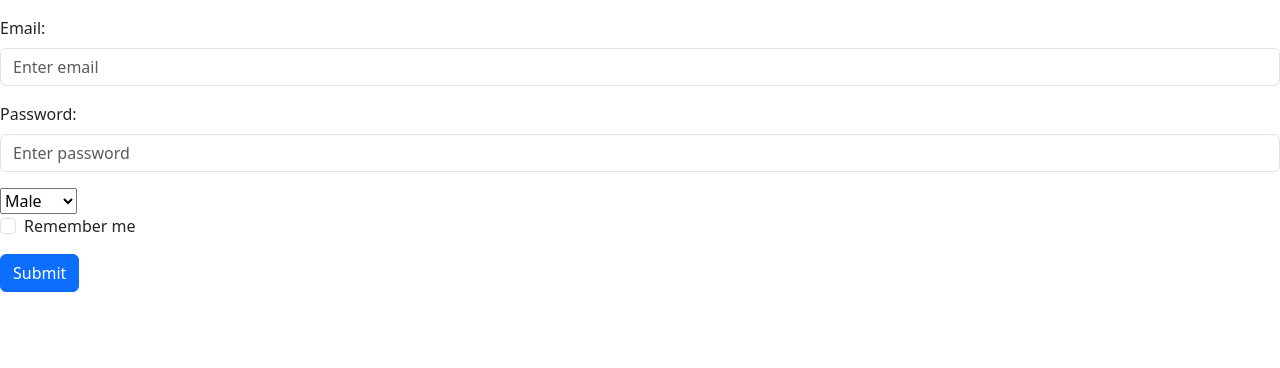
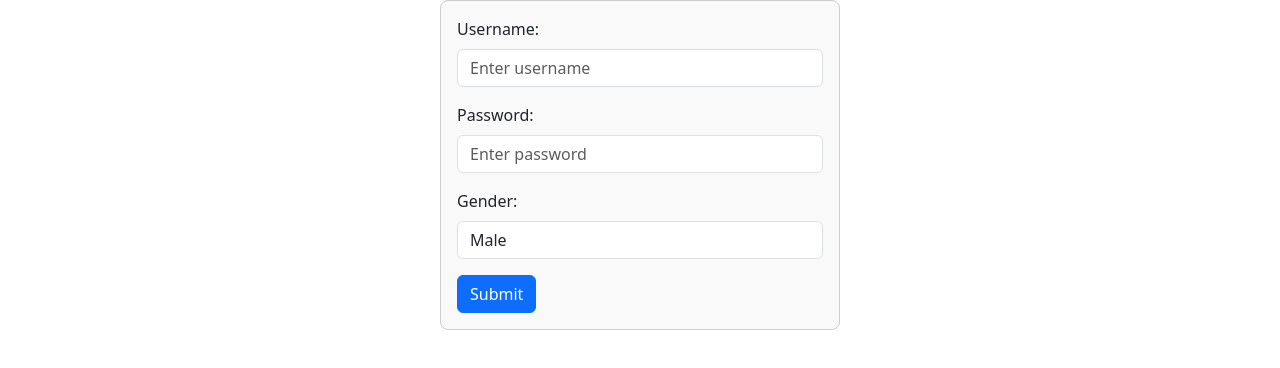
Before and after one commit to saiDev1999/3R_React_Class, a React (Create React App) app: page / in a window 1280 px wide. Shown: the top 368 px of the page. Built offline with nearby package versions, Linux system fonts and the light colour scheme.

Commit message:
Controlled components in react

```diff
--- a/src/App.js
+++ b/src/App.js
@@ -11,6 +11,7 @@ import UnmountingPhase from "./components/unmounting/parent.js";
 import CircleGenerator from "./components/circleGenerate/circle-generator.js";
 import ProfileComponent from "./components/profile/profile.js";
 import UncontrolledForm from "./components/forms/uncontrolled.js";
+import ControlledComponents from "./components/forms/controlled.js";
 
 function Hello() {
   const teams = [
@@ -33,7 +34,8 @@ function Hello() {
 
   return (
     <>
-      <UncontrolledForm />
+      {/* <UncontrolledForm /> */}
+      <ControlledComponents />
     </>
   );
 }
--- /dev/null
+++ b/src/components/forms/controlled.js
@@ -0,0 +1,144 @@
+import React, { useState } from "react";
+import "./styles.css"; // Import the CSS file
+
+function ControlledComponents() {
+  const [username, setUsername] = useState("");
+  const [password, setPassword] = useState("");
+  const [gender, setGender] = useState("Male");
+  const [loginSuccess, setLoginSuccess] = useState(false);
+
+  const [formErrors, setFormErrors] = useState({
+    usernameError: null,
+    passwordError: null,
+    genderError: null,
+  });
+
+  const userNameHandler = (event) => {
+    const userEnteredUsername = event.target.value;
+    setUsername(userEnteredUsername);
+
+    // Validation for username
+    const usernameRegex = /^[a-z]/;
+    const testCasePassed = usernameRegex.test(userEnteredUsername);
+
+    if (testCasePassed) {
+      setFormErrors({ ...formErrors, usernameError: null });
+    } else {
+      setFormErrors({
+        ...formErrors,
+        usernameError:
+          "Username must be at least 3 characters long and contain only letters and numbers",
+      });
+    }
+  };
+
+  const passwordHandler = (event) => {
+    const userEnteredPassword = event.target.value;
+    setPassword(userEnteredPassword);
+
+    const testCasePassed = userEnteredPassword.length <= 10;
+    if (testCasePassed) {
+      setFormErrors({ ...formErrors, passwordError: null });
+    } else {
+      setFormErrors({
+        ...formErrors,
+        passwordError: "Password must be 10 characters or less",
+      });
+    }
+  };
+
+  const genderHandler = (event) => {
+    const userEnteredGender = event.target.value;
+    setGender(userEnteredGender);
+  };
+
+  const handleSubmit = (event) => {
+    event.preventDefault();
+    clientPostServer();
+  };
+
+  const clientPostServer = () => {
+    fetch("https://dummyjson.com/auth/login", {
+      method: "POST",
+      headers: { "Content-Type": "application/json" },
+      body: JSON.stringify({
+        username: username,
+        password: password,
+        expiresInMins: 30, // optional, defaults to 60
+      }),
+    })
+      .then((res) => res.json())
+      .then((response) => {
+        if (response.message) {
+          setLoginSuccess(false);
+        } else {
+          setLoginSuccess(true);
+        }
+      });
+  };
+
+  return (
+    <form onSubmit={handleSubmit} className="form-container">
+      <div className="form-group">
+        <label htmlFor="username" className="form-label">
+          Username:
+        </label>
+        <input
+          type="text"
+          className={`form-control ${
+            formErrors.usernameError ? "is-invalid" : ""
+          }`}
+          id="username"
+          placeholder="Enter username"
+          name="username"
+          value={username}
+          onChange={userNameHandler}
+        />
+        {formErrors.usernameError && (
+          <div className="invalid-feedback">{formErrors.usernameError}</div>
+        )}
+      </div>
+      <div className="form-group">
+        <label htmlFor="pwd" className="form-label">
+          Password:
+        </label>
+        <input
+          type="password"
+          className={`form-control ${
+            formErrors.passwordError ? "is-invalid" : ""
+          }`}
+          id="pwd"
+          placeholder="Enter password"
+          name="pswd"
+          value={password}
+          onChange={passwordHandler}
+        />
+        {formErrors.passwordError && (
+          <div className="invalid-feedback">{formErrors.passwordError}</div>
+        )}
+      </div>
+      <div className="form-group">
+        <label htmlFor="gender" className="form-label">
+          Gender:
+        </label>
+        <select
+          value={gender}
+          onChange={genderHandler}
+          className="form-control"
+          id="gender"
+        >
+          <option value="Male">Male</option>
+          <option value="Female">Female</option>
+        </select>
+      </div>
+      {!formErrors.usernameError && !formErrors.passwordError && (
+        <button type="submit" className="btn btn-primary">
+          Submit
+        </button>
+      )}
+      {loginSuccess && <h2 className="success-message">Welcome user</h2>}
+    </form>
+  );
+}
+
+export default ControlledComponents;
--- /dev/null
+++ b/src/components/forms/styles.css
@@ -0,0 +1,54 @@
+.form-container {
+    max-width: 400px;
+    margin: auto;
+    padding: 1rem;
+    border: 1px solid #ccc;
+    border-radius: 0.5rem;
+    background-color: #f9f9f9;
+  }
+
+  .form-group {
+    margin-bottom: 1rem;
+  }
+
+  .form-label {
+    display: block;
+    margin-bottom: 0.5rem;
+  }
+
+  .form-control {
+    width: 100%;
+    padding: 0.5rem;
+    margin-bottom: 0.5rem;
+    border: 1px solid #ccc;
+    border-radius: 0.25rem;
+  }
+
+  .form-control.is-invalid {
+    border-color: red;
+  }
+
+  .invalid-feedback {
+    color: red;
+    font-size: 0.875rem;
+  }
+
+  .btn-primary {
+    background-color: #007bff;
+    border: none;
+    padding: 0.5rem 1rem;
+    color: white;
+    cursor: pointer;
+    border-radius: 0.25rem;
+  }
+
+  .btn-primary:hover {
+    background-color: #0056b3;
+  }
+
+  .success-message {
+    color: green;
+    font-size: 1.25rem;
+    text-align: center;
+    margin-top: 1rem;
+  }
```
Also changed, not shown: 1 other file (tests, documents, lock files or other folders).
